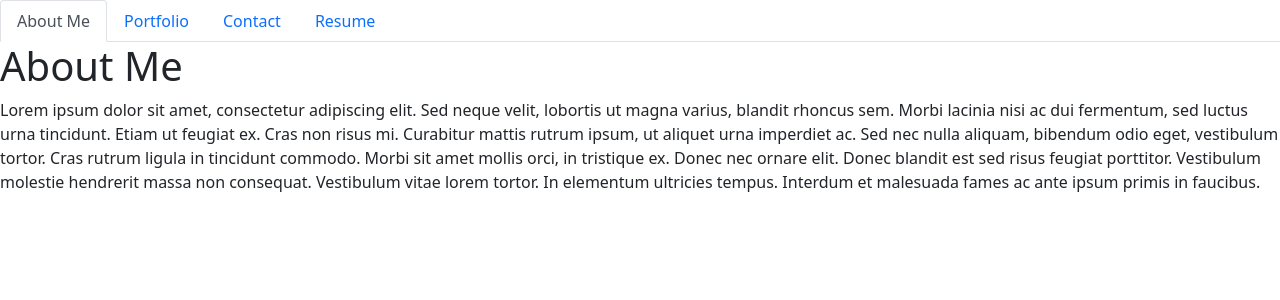
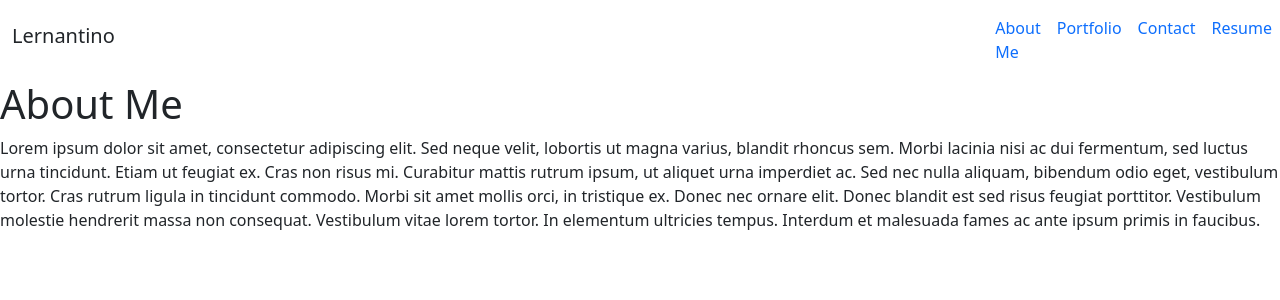
Before and after one commit to vossellerm/react-employee-portfolio, a React (Create React App) app: page / in a window 1280 px wide. Shown: the top 300 px of the page. Built offline with nearby package versions, Linux system fonts and the light colour scheme.

Commit message:
add contact me basic text

```diff
--- a/src/components/NavTabs.js
+++ b/src/components/NavTabs.js
@@ -2,12 +2,18 @@ import React from "react";
 
 function NavTabs({ currentPage, handlePageChange }) {
   return (
-    <ul className="nav nav-tabs">
+    <nav class="navbar navbar-expand-lg ">
+      <div class="container-fluid">
+        <h1 class="navbar-brand">Lernantino</h1>
+      </div>
+      <ul className="navbar-nav">
         <li className="nav-item">
           <a
             href="#aboutMe"
             onClick={() => handlePageChange("AboutMe")}
-          className={currentPage === "AboutMe" ? "nav-link active" : "nav-link"}
+            className={
+              currentPage === "AboutMe" ? "nav-link active" : "nav-link"
+            }
           >
             About Me
           </a>
@@ -27,7 +33,9 @@ function NavTabs({ currentPage, handlePageChange }) {
           <a
             href="#contact"
             onClick={() => handlePageChange("Contact")}
-          className={currentPage === "Contact" ? "nav-link active" : "nav-link"}
+            className={
+              currentPage === "Contact" ? "nav-link active" : "nav-link"
+            }
           >
             Contact
           </a>
@@ -36,12 +44,15 @@ function NavTabs({ currentPage, handlePageChange }) {
           <a
             href="#resume"
             onClick={() => handlePageChange("Resume")}
-          className={currentPage === "Resume" ? "nav-link active" : "nav-link"}
+            className={
+              currentPage === "Resume" ? "nav-link active" : "nav-link"
+            }
           >
             Resume
           </a>
         </li>
       </ul>
+    </nav>
   );
 }
 
--- a/src/components/pages/Contact.js
+++ b/src/components/pages/Contact.js
@@ -0,0 +1,22 @@
+import React from "react";
+
+export default function Contact() {
+  return (
+    <div>
+      <h1>Contact Page</h1>
+      <p>
+        Integer cursus bibendum sem non pretium. Vestibulum in aliquet sem, quis
+        molestie urna. Aliquam semper ultrices varius. Aliquam faucibus sit amet
+        magna a ultrices. Aenean pellentesque placerat lacus imperdiet
+        efficitur. In felis nisl, luctus non ante euismod, tincidunt bibendum
+        mi. In a molestie nisl, eu sodales diam. Nam tincidunt lacus quis magna
+        posuere, eget tristique dui dapibus. Maecenas fermentum elementum
+        faucibus. Quisque nec metus vestibulum, egestas massa eu, sollicitudin
+        ipsum. Nulla facilisi. Sed ut erat ligula. Nam tincidunt nunc in nibh
+        dictum ullamcorper. Class aptent taciti sociosqu ad litora torquent per
+        conubia nostra, per inceptos himenaeos. Etiam ornare rutrum felis at
+        rhoncus. Etiam vel condimentum magna, quis tempor nulla.
+      </p>
+    </div>
+  );
+}
```
Lines whose indentation alone changed are shown as unchanged.
